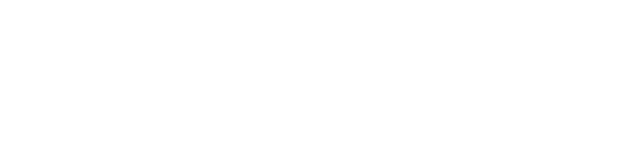
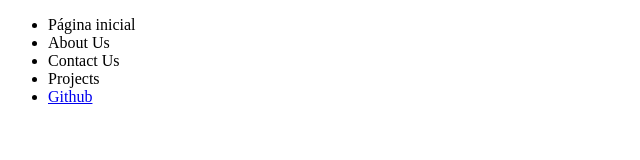
Before and after one commit to andresjpg2000/Web-Technologies-Class, a plain HTML site: page Ficha 3/ex4/index_ex4.html in a window 1280 px wide. Shown: the whole page, without its empty margins (0-640 px from the left). Drawn offline with Linux system fonts and the light colour scheme.

Commit message:
inicio ex_4

```diff
--- a/Ficha 3/ex4/index_ex4.html
+++ b/Ficha 3/ex4/index_ex4.html
@@ -6,6 +6,12 @@
     <title>Simple navigation bar</title>
 </head>
 <body>
-
+    <ul>
+        <li>Página inicial</li>
+        <li>About Us</li>
+        <li>Contact Us</li>
+        <li>Projects</li>
+        <li><a href="https://github.com/andresjpg2000" target="_blank">Github</a></li>
+    </ul>
 </body>
 </html>
```
